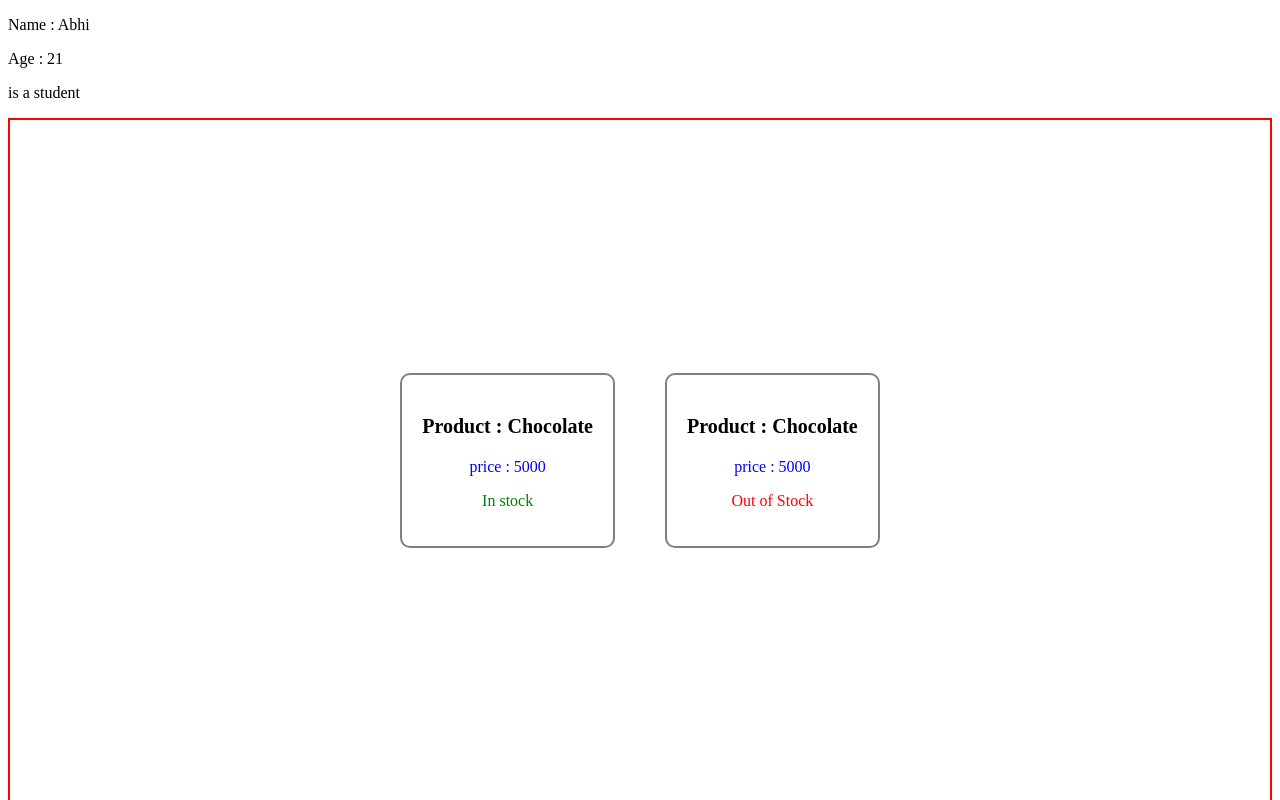
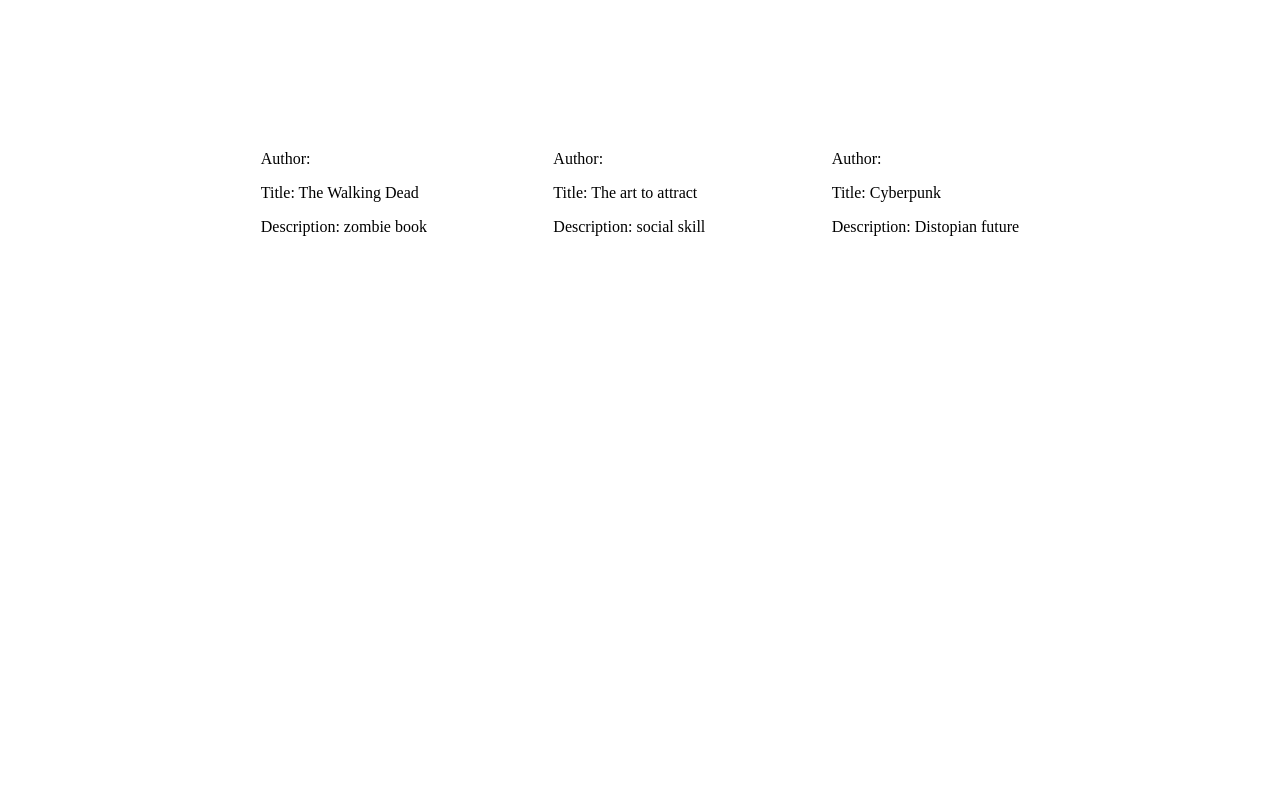
Before and after one commit to KushalAbhishek/abc, a React (Vite) app in the folder vite-project/: page / in a window 1280 px wide. Shown: the top 800 px of the page. Built offline with nearby package versions, Linux system fonts and the light colour scheme.

Commit message:
react-fundamentals

```diff
--- a/vite-project/src/App.css
+++ b/vite-project/src/App.css
@@ -1,9 +1,9 @@
 .cart {
-  border: 2px solid red;
+
   display: flex;
-  justify-content: center;
+  justify-content: space-evenly;
   align-content: center;
-  padding: 20%;
+  padding: 10%;
 }
 
 .c2 {
--- a/vite-project/src/App.jsx
+++ b/vite-project/src/App.jsx
@@ -2,8 +2,10 @@
 import ProductCard from "./ProductCard.jsx"
 import Greeting from "./Greeting.jsx"
 import "./App.css"
+import BlogPost from "./BlogPost.jsx"
 
   function App() {
+  /*
   const name = "Kushal";
   const age = 21 ;
   const isStudent = true ;
@@ -13,11 +15,79 @@
   const doB = "08/09/2004";
 
   const productName = "Chocolate";
+  const price = 5000;
+  const isAvailable = true;
+  */
+
+  /* const products=[{
+    productName : "Chocolate",
+    price : 5000,
+    isAvailable : true
+  },{
+    productName : "Biscuit",
+    price : 6000,
+    isAvailable : true
+  },{
+    productName : "Honey",
+    price : 7000,
+    isAvailable : true
+  }] */
+  const posts=[
+    {
+      id:1,
+      author:"Kushal Abhishek",
+      title:"The Walking Dead",
+      description:"zombie book"
+    },
+    {
+      id:2,
+      author:"Karan Ashish",
+      title:"The art to attract",
+      description:"social skill"
+    },
+    {
+      id:3,
+      author:"Abhi",
+      title:"Cyberpunk",
+      description:"Distopian future"
+    }
+  ]
+
+  return (
+    <div className="cart">
+      {
+      posts.map((post)=>(
+        <BlogPost
+        key={post.id}
+        author={post.author}
+        title={post.title}
+        description={post.description}
+        />
+      ))
+    }
+    </div>
 
 
-  return (
+   /*
+   <div className="maincontainer">
+
+     {
+       products.map((product)=>(
+       <ProductCard
+       productName={product.productName}
+       price={product.price}
+       isAvailable={product.isAvailable}
+      />
+      ))
+  }
+
+      </div>
+   */
+   /*
     <div>
+
     <Profile />
+
     <div className="cart">
       <div className="pro1">
         <ProductCard className="c1" recievedName={productName} price={5000} isAvailable={true}/>
@@ -35,7 +105,9 @@
     </div>
 
 
-    </div>
+    </div>*/
+
+
   )
 }
 
--- /dev/null
+++ b/vite-project/src/BlogPost.jsx
@@ -0,0 +1,12 @@
+function BlogPost(post){
+
+  return (
+    <div>
+      <p>Author: {post.autor}</p>
+      <p>Title: {post.title}</p>
+      <p>Description: {post.description}</p>
+    </div>
+  )
+}
+
+export default BlogPost
```
Also changed, not shown: vite-project/src/ButtonClick.jsx (added, +10 -0 lines).
